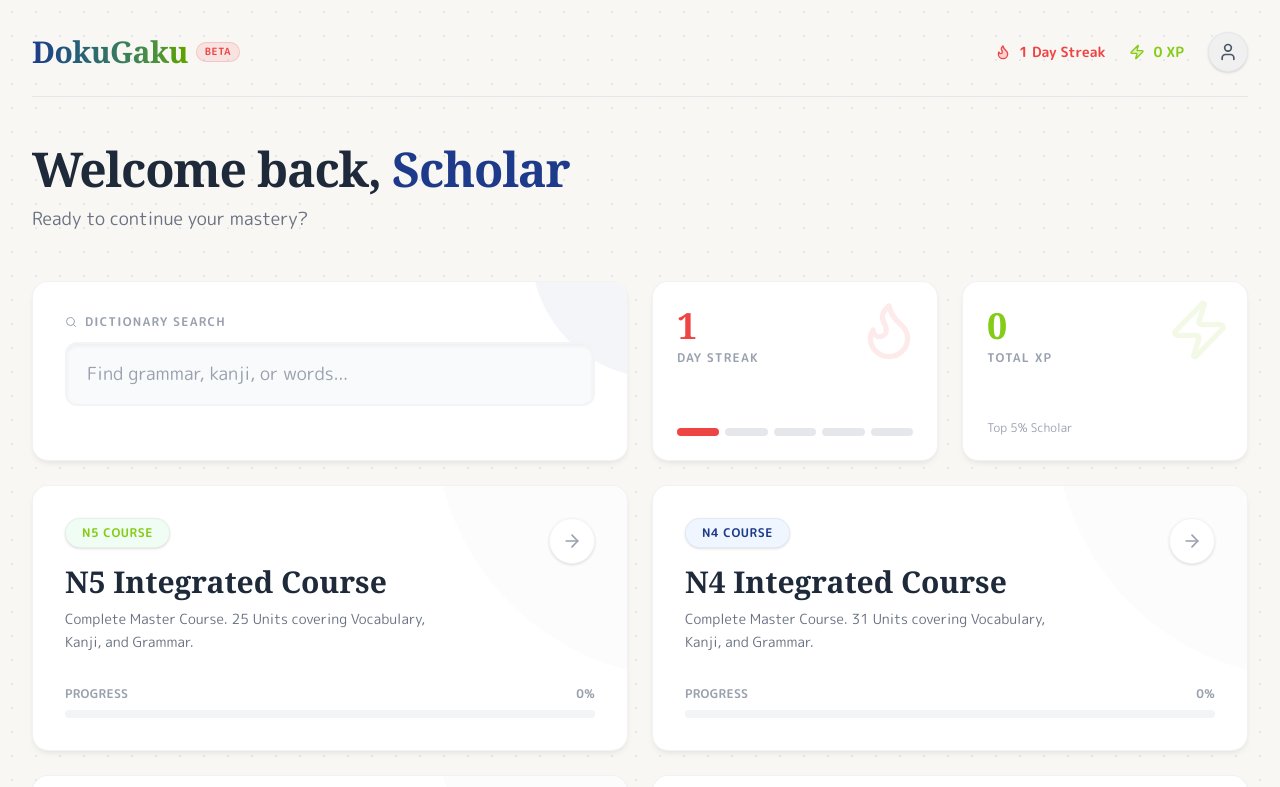
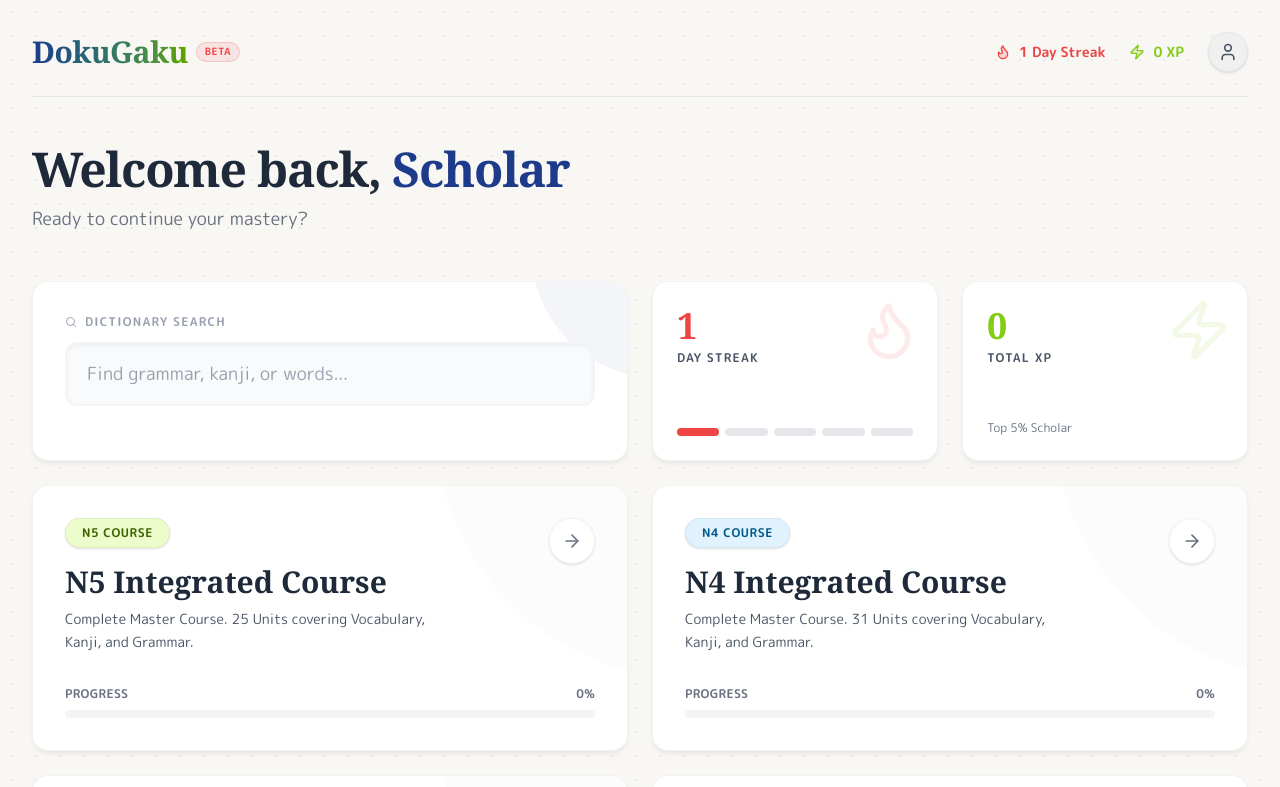
Before and after one commit to Lonelyman86/nihongo-app, a Next.js app: page / in a window 1280 px wide. Shown: the top 787 px of the page. Built offline with nearby package versions, Linux system fonts and the light colour scheme.

Commit message:
nihongo-app

```diff
--- a/app/page.tsx
+++ b/app/page.tsx
@@ -172,7 +172,7 @@
                 <div className="relative z-10 flex flex-col h-full justify-between">
                     <div>
                         <div className="text-4xl font-black text-[var(--accent)] font-serif">{progress.streak}</div>
-                        <div className="text-xs font-bold text-gray-400 uppercase tracking-widest mt-1">Day Streak</div>
+                        <div className="text-xs font-bold text-gray-600 uppercase tracking-widest mt-1">Day Streak</div>
                     </div>
                     <div className="flex gap-1.5 mt-4">
                         {[1,2,3,4,5].map(i => (
@@ -190,9 +190,9 @@
                 <div className="relative z-10 flex flex-col h-full justify-between">
                     <div>
                         <div className="text-4xl font-black text-[var(--secondary)] font-serif">{progress.xp}</div>
-                        <div className="text-xs font-bold text-gray-400 uppercase tracking-widest mt-1">Total XP</div>
+                        <div className="text-xs font-bold text-gray-600 uppercase tracking-widest mt-1">Total XP</div>
                     </div>
-                     <p className="text-xs text-gray-400 mt-2 font-medium">Top 5% Scholar</p>
+                     <p className="text-xs text-gray-500 mt-2 font-medium">Top 5% Scholar</p>
                 </div>
             </div>
 
@@ -206,26 +206,26 @@
                     const unitsDone = progress.completedUnits.filter(u => u.startsWith(course.level)).length;
                     const progressPercent = Math.min(100, Math.round((unitsDone / Math.max(course.unitCount, 1)) * 100));
 
-                    // Course Colors based on levels (Traditional: N5=Green, N4=Blue, N3=Red/Purple)
-                    // N5: Matcha (Green)
-                    // N4: Ai (Indigo)
-                    // N3: Shu (Vermilion) or Purple
-                    let levelColor = 'text-gray-800';
-                    let levelBg = 'bg-gray-50';
+                    // Course Colors based on levels
+                    // N5: Matcha (Lime/Green)
+                    // N4: Sky (Blue) - Kept distinction but fixed contrast
+                    // N3: Azuki (Rose/Red)
+                    let levelColor = 'text-gray-900';
+                    let levelBg = 'bg-gray-100';
                     let barColor = 'bg-gray-800';
 
                     if (course.level === 'N5') {
-                        levelColor = 'text-[var(--secondary)]';
-                        levelBg = 'bg-green-50';
-                        barColor = 'bg-[var(--secondary)]';
+                        levelColor = 'text-lime-800';
+                        levelBg = 'bg-lime-100';
+                        barColor = 'bg-lime-600';
                     } else if (course.level === 'N4') {
-                        levelColor = 'text-[var(--primary)]';
-                        levelBg = 'bg-blue-50';
-                        barColor = 'bg-[var(--primary)]';
+                        levelColor = 'text-sky-800';
+                        levelBg = 'bg-sky-100';
+                        barColor = 'bg-sky-600';
                     } else if (course.level === 'N3') {
-                        levelColor = 'text-[var(--accent)]';
-                        levelBg = 'bg-red-50';
-                        barColor = 'bg-[var(--accent)]';
+                        levelColor = 'text-rose-800';
+                        levelBg = 'bg-rose-100';
+                        barColor = 'bg-rose-600';
                     }
 
                     return (
@@ -244,15 +244,15 @@
                                                 {course.level} Course
                                             </span>
                                             <h3 className="text-3xl font-bold text-gray-800 mb-2 font-serif group-hover:text-[var(--primary)] transition-colors">{course.title}</h3>
-                                            <p className="text-gray-500 text-sm max-w-sm leading-relaxed">{course.description}</p>
+                                            <p className="text-gray-600 text-sm max-w-sm leading-relaxed">{course.description}</p>
                                         </div>
                                         <div className="p-3 rounded-full bg-white border border-gray-100 shadow-sm group-hover:translate-x-1 transition-transform">
-                                            <ArrowRight className="w-5 h-5 text-gray-400" />
+                                            <ArrowRight className="w-5 h-5 text-gray-500" />
                                         </div>
                                     </div>
 
                                     <div className="mt-8">
-                                        <div className="flex justify-between text-xs font-bold text-gray-400 mb-2 uppercase tracking-wide">
+                                        <div className="flex justify-between text-xs font-bold text-gray-500 mb-2 uppercase tracking-wide">
                                             <span>Progress</span>
                                             <span>{progressPercent}%</span>
                                         </div>
```
